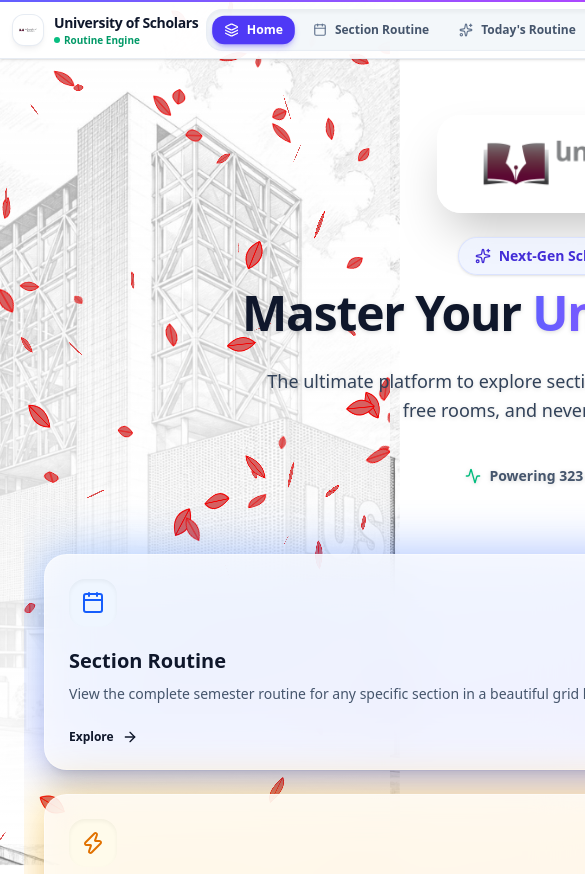
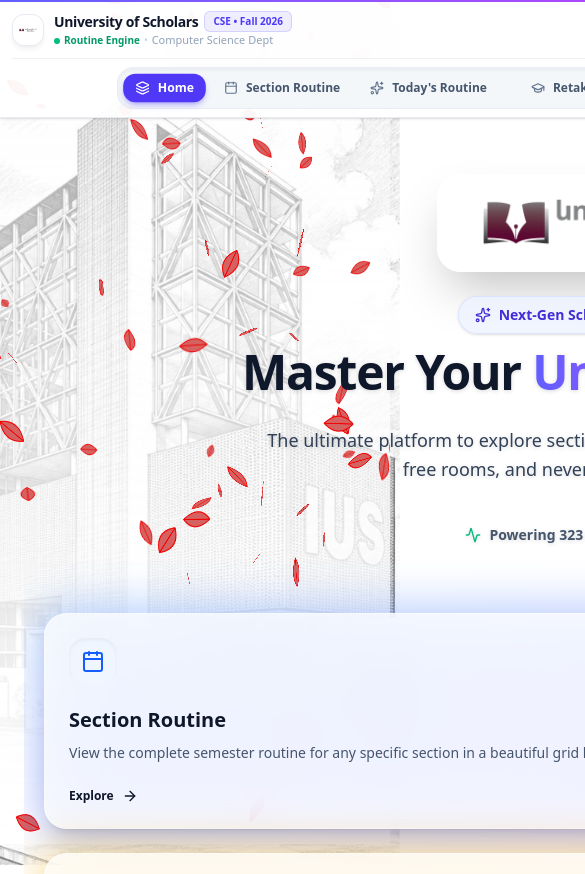
Before and after one commit to RAZINEDU/university-of-scholars, a Next.js app: page / in a window 390 px wide. Shown: the top 874 px of the page, 585 px wide, since content can reach past the window. Built offline with nearby package versions, Linux system fonts and the light colour scheme; no server answers.

Commit message:
1st work done

```diff
--- a/src/components/Header.tsx
+++ b/src/components/Header.tsx
@@ -65,8 +65,8 @@ export const Header: React.FC = () => {
 
       <div className="max-w-[1700px] mx-auto px-3 sm:px-6 lg:px-8">
 
-        {/* Main Header Bar */}
-        <div className="flex items-center justify-between h-14 sm:h-16 gap-2 sm:gap-4">
+        {/* Row 1: Brand & Actions */}
+        <div className="flex items-center justify-between h-14 sm:h-16 gap-3">
 
           {/* Brand Logo & Title */}
           <Link href="/" className="flex items-center gap-2.5 sm:gap-3 group shrink-0">
@@ -79,7 +79,7 @@ export const Header: React.FC = () => {
                 <span className="text-sm sm:text-lg font-black tracking-tight text-slate-900 dark:text-white group-hover:text-indigo-600 dark:group-hover:text-indigo-400 transition-colors">
                   University of Scholars
                 </span>
-                <span className="hidden md:inline-flex items-center px-2 py-0.5 text-[10px] font-bold rounded-md bg-indigo-500/10 text-indigo-600 dark:text-indigo-400 border border-indigo-500/20">
+                <span className="inline-flex items-center px-2 py-0.5 text-[10px] font-bold rounded-md bg-indigo-500/10 text-indigo-600 dark:text-indigo-400 border border-indigo-500/20">
                   CSE • Fall 2026
                 </span>
               </div>
@@ -89,38 +89,13 @@ export const Header: React.FC = () => {
                 <span className="font-semibold text-emerald-600 dark:text-emerald-400 text-[10px] sm:text-xs">
                   Routine Engine
                 </span>
-                <span className="hidden sm:inline text-slate-300 dark:text-slate-700">•</span>
-                <span className="hidden sm:inline text-[11px] text-slate-400 dark:text-slate-500">
+                <span className="text-slate-300 dark:text-slate-700">•</span>
+                <span className="text-[11px] text-slate-400 dark:text-slate-500">
                   Computer Science Dept
                 </span>
               </div>
             </div>
           </Link>
-
-          {/* Desktop Navigation Links (Always active as requested for desktop-site view) */}
-          <nav className="flex items-center gap-1.5 bg-slate-100/80 dark:bg-slate-900/80 p-1.5 rounded-2xl border border-slate-200/60 dark:border-slate-800/60 shadow-inner">
-            {navLinks.map((link) => {
-              const Icon = link.icon;
-              const isActive = pathname === link.href;
-              return (
-                <Link
-                  key={link.href}
-                  href={link.href}
-                  className={`flex items-center gap-2 px-3 py-1.5 text-xs font-bold rounded-xl transition-all duration-200 whitespace-nowrap relative ${
-                    isActive
-                      ? "bg-indigo-600 text-white shadow-md shadow-indigo-600/30 scale-[1.02]"
-                      : "text-slate-600 dark:text-slate-300 hover:text-slate-900 dark:hover:text-white hover:bg-white/60 dark:hover:bg-slate-800/60"
-                  }`}
-                >
-                  <Icon className={`w-3.5 h-3.5 ${isActive ? "text-white" : "text-slate-500 dark:text-slate-400"}`} />
-                  <span>{link.label}</span>
-                  {link.badge && !isActive && (
-                    <span className="w-1.5 h-1.5 rounded-full bg-amber-500 animate-ping" />
-                  )}
-                </Link>
-              );
-            })}
-          </nav>
 
           {/* Right Header Actions */}
           <div className="flex items-center gap-2 sm:gap-3 shrink-0">
@@ -136,7 +111,7 @@ export const Header: React.FC = () => {
             {/* View Official PDF Button */}
             <button
               onClick={() => setIsPdfModalOpen(true)}
-              className="flex items-center gap-1 sm:gap-1.5 px-2.5 sm:px-3.5 py-1.5 text-xs font-bold rounded-xl bg-indigo-500/10 hover:bg-indigo-500/20 text-indigo-600 dark:text-indigo-400 border border-indigo-500/20 transition-all shadow-sm active:scale-95"
+              className="flex items-center gap-1.5 px-3 py-1.5 text-xs font-bold rounded-xl bg-indigo-500/10 hover:bg-indigo-500/20 text-indigo-600 dark:text-indigo-400 border border-indigo-500/20 transition-all shadow-sm active:scale-95"
               title="View & Download Official Routine PDF"
             >
               <FileText className="w-3.5 h-3.5" />
@@ -146,7 +121,7 @@ export const Header: React.FC = () => {
             {/* Dark Mode Toggle */}
             <button
               onClick={() => setDarkMode(!darkMode)}
-              className="p-1.5 sm:p-2 rounded-xl bg-slate-100 dark:bg-slate-900 text-slate-600 dark:text-slate-300 border border-slate-200/80 dark:border-slate-800/80 hover:bg-slate-200 dark:hover:bg-slate-800 transition-all shadow-sm active:scale-95"
+              className="p-2 rounded-xl bg-slate-100 dark:bg-slate-900 text-slate-600 dark:text-slate-300 border border-slate-200/80 dark:border-slate-800/80 hover:bg-slate-200 dark:hover:bg-slate-800 transition-all shadow-sm active:scale-95"
               title="Toggle Dark / Light Theme"
             >
               {darkMode ? (
@@ -157,6 +132,33 @@ export const Header: React.FC = () => {
             </button>
           </div>
         </div>
+
+        {/* Row 2: Navigation Bar on 2nd Line (No side scroll needed) */}
+        <div className="py-2 border-t border-slate-200/60 dark:border-slate-800/60 flex items-center justify-center">
+          <nav className="flex items-center justify-center flex-wrap gap-1.5 sm:gap-2 bg-slate-100/80 dark:bg-slate-900/80 p-1.5 rounded-2xl border border-slate-200/60 dark:border-slate-800/60 shadow-inner">
+            {navLinks.map((link) => {
+              const Icon = link.icon;
+              const isActive = pathname === link.href;
+              return (
+                <Link
+                  key={link.href}
+                  href={link.href}
+                  className={`flex items-center gap-2 px-3 sm:px-3.5 py-1.5 text-xs font-bold rounded-xl transition-all duration-200 whitespace-nowrap relative ${
+                    isActive
+                      ? "bg-indigo-600 text-white shadow-md shadow-indigo-600/30 scale-[1.02]"
+                      : "text-slate-600 dark:text-slate-300 hover:text-slate-900 dark:hover:text-white hover:bg-white/60 dark:hover:bg-slate-800/60"
+                  }`}
+                >
+                  <Icon className={`w-3.5 h-3.5 ${isActive ? "text-white" : "text-slate-500 dark:text-slate-400"}`} />
+                  <span>{link.label}</span>
+                  {link.badge && !isActive && (
+                    <span className="w-1.5 h-1.5 rounded-full bg-amber-500 animate-ping" />
+                  )}
+                </Link>
+              );
+            })}
+          </nav>
+        </div>
       </div>
 
       {/* Official PDF Modal */}
```
